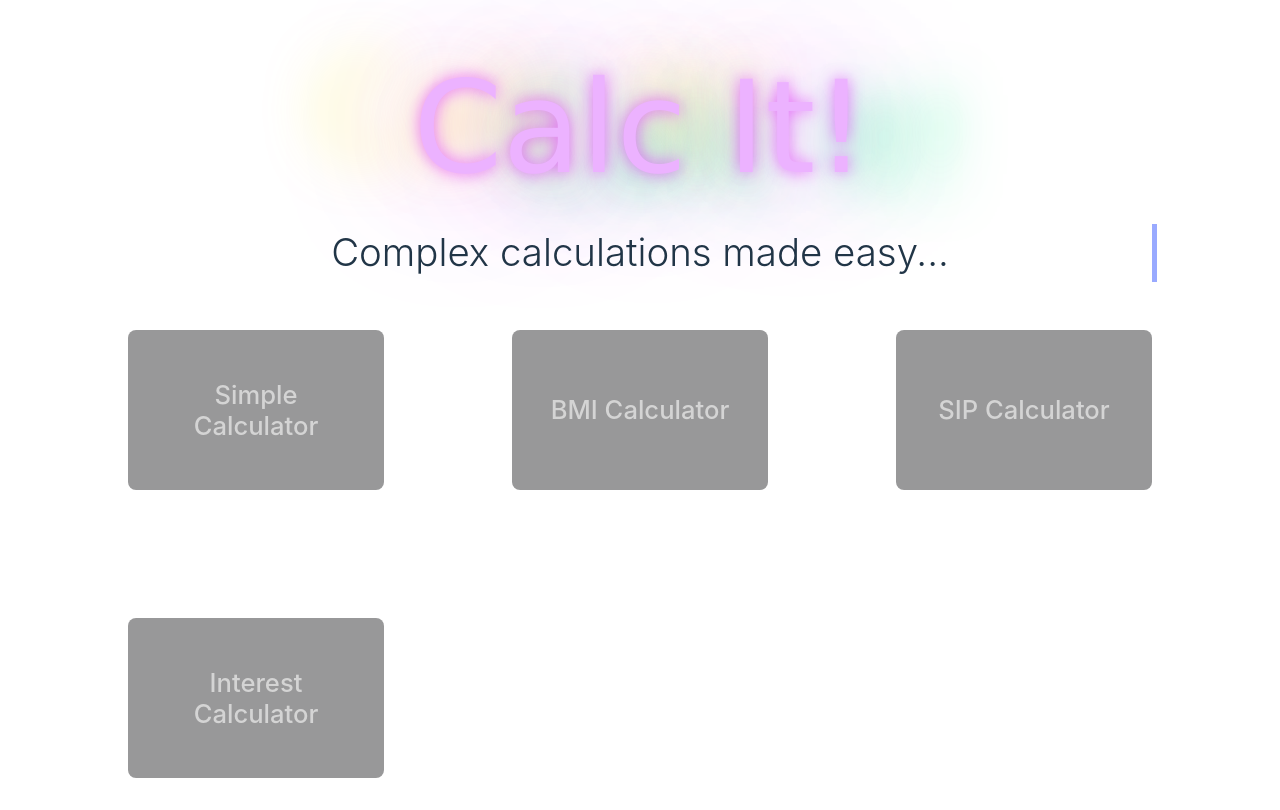
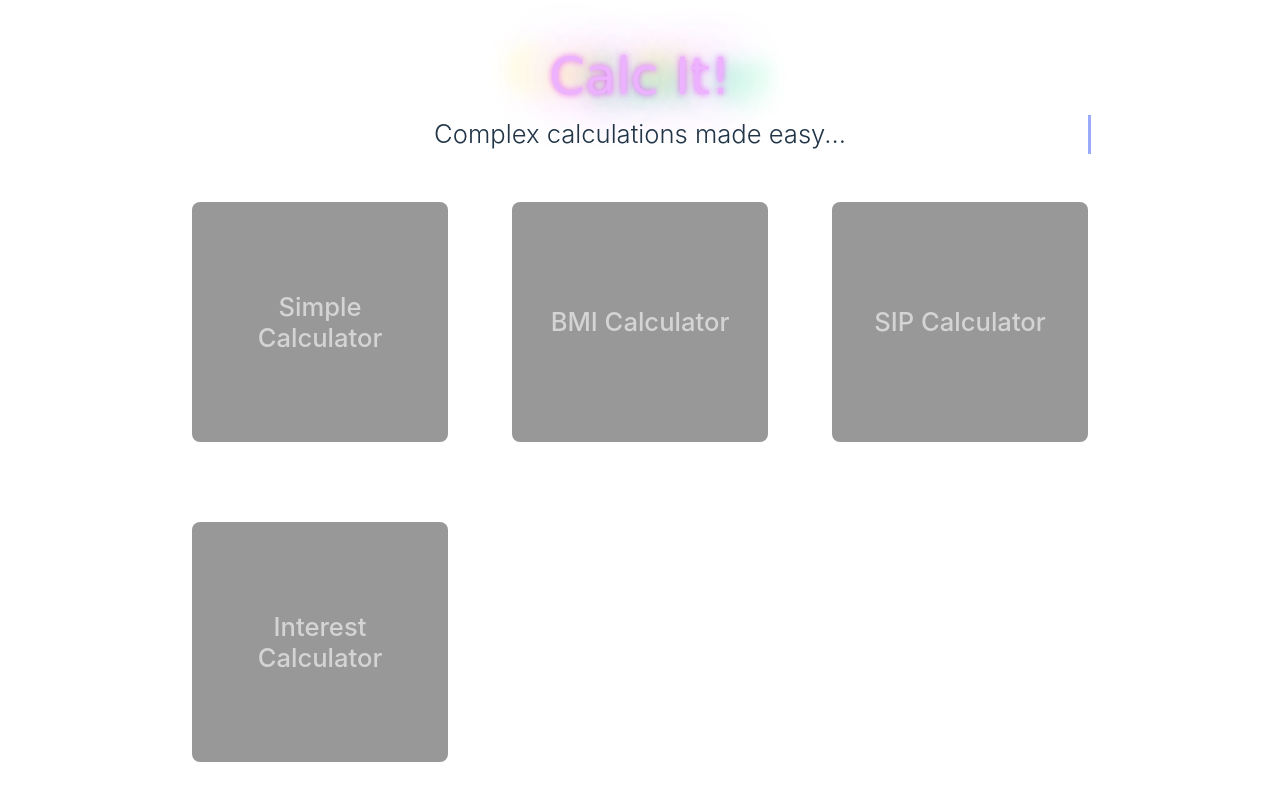
Before and after one commit to manyagaur/Multi-Calc, a React (Vite) app: page /#/ in a window 1280 px wide. Built offline with nearby package versions, Linux system fonts and the light colour scheme.

Commit message:
handled calculations

```diff
--- a/src/components/SimpleCalculator.jsx
+++ b/src/components/SimpleCalculator.jsx
@@ -17,7 +17,6 @@ function SimpleCalculator(){
     function handleOperator(e){
         const currOpr=e.target.value
         let currentValue=input
-        console.log(input)
         setInput("")
         setOpr(e.target.value)
 
@@ -30,7 +29,7 @@ function SimpleCalculator(){
         }
         else{
             console.log(currOpr)
-        switch(currOpr){
+        switch(opr){
             case "+":
                 setResult(prevResult=>parseInt(prevResult)+parseInt(currentValue))
                 console.log(parseInt(result)+parseInt(currentValue))
@@ -77,12 +76,12 @@ function SimpleCalculator(){
                     break
 
                 default:
+                    var finalResult=result
                     break
             }
                 setInput(String(finalResult))
                 setOpr("")
                 setResult(null)
-
 
         }
     }
--- a/src/index.css
+++ b/src/index.css
@@ -70,12 +70,12 @@ button:focus-visible {
 .container{
   display:grid;
   grid-template-columns: repeat(3,1fr);
-  gap:10vw;
+  gap:10vh 5vw;
 }
 
 .box{
   width:20vw;
-  height:20vh;
+  height:30vh;
   background-color: #1314156f;
   color:#d4d4d4;
   font-size: 2vw;
@@ -148,7 +148,7 @@ button:focus-visible {
 
 h2 {
   margin: auto;
-  font-size: 10vw;
+  font-size: 4vw;
   font-weight: 300;
   animation: lights 4s 550ms linear infinite;
   font-family: Verdana, Geneva, Tahoma, sans-serif;
@@ -175,7 +175,7 @@ h2 {
 
 h4 {
   margin: auto;
-  font-size: 3vw;
+  font-size: 2vw;
   font-weight: 300;
   overflow: hidden;
   white-space: nowrap;
```
